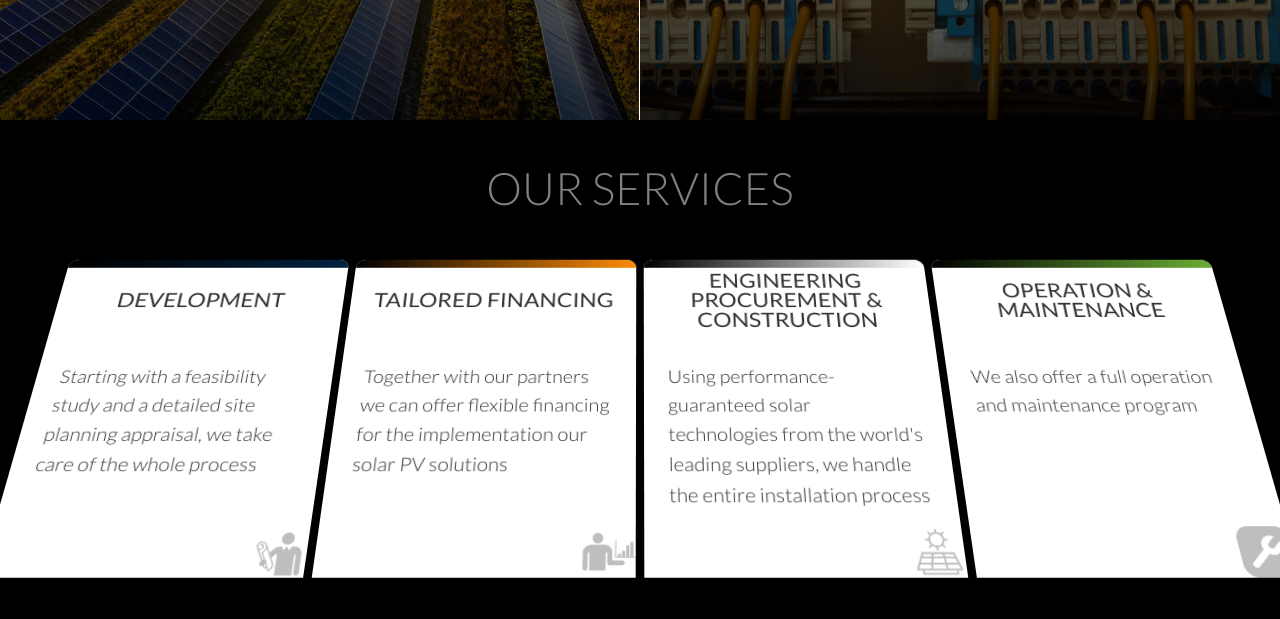
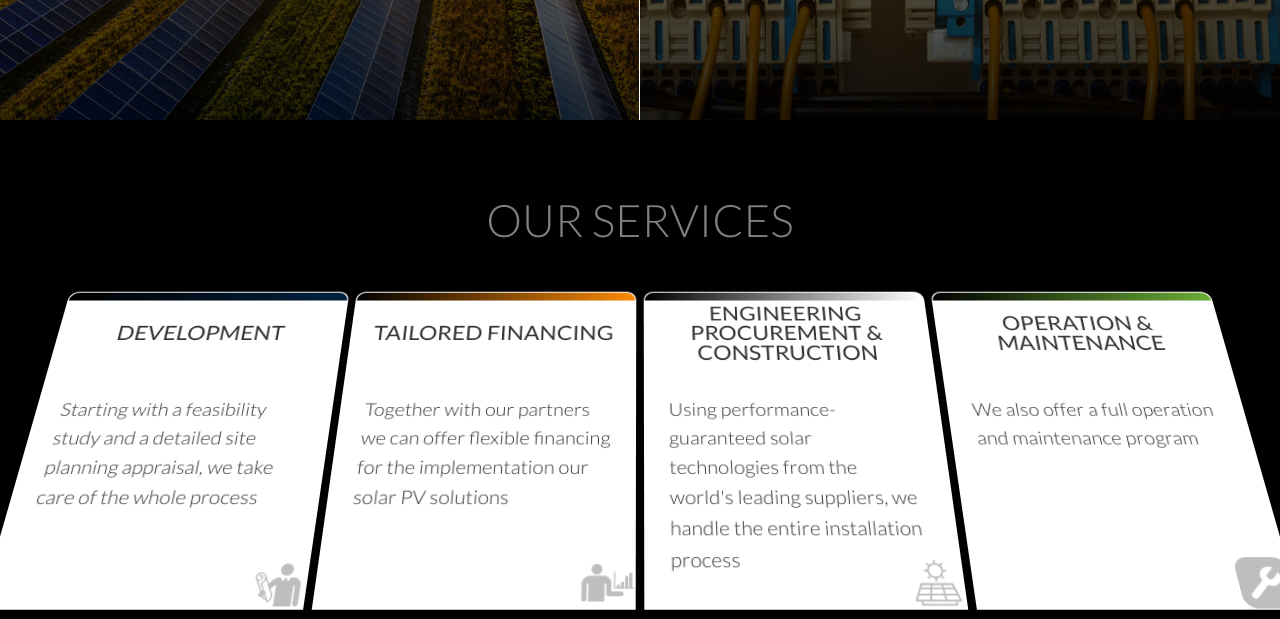
Before and after one commit to excitedcrayon/IBA, a website: page index.html in a window 1280 px wide. Shown: the part 1180-1799 px from the top of the page. Drawn offline with Linux system fonts and the light colour scheme.

Commit message:
added border to services cards

```diff
--- a/scss/_page.scss
+++ b/scss/_page.scss
@@ -241,7 +241,8 @@
     // our service section
     .our-services{
         background-color: $black;
-        padding: 1.5rem;
+        padding: 3.5rem 1.5rem;
+        padding-bottom: 6rem;
         position: relative;
         z-index: 1;
         &::before{
@@ -290,6 +291,7 @@
                 position: relative;
                 border-top-left-radius: 10px;
                 border-top-right-radius: 10px;
+                border: 1px solid rgba($grey, 0.02);
                 @include transform(rotateX(0deg));
                 @include transition(0.75s ease-in-out);
                 &:hover{
```
Also changed, not shown: css/style.css.
